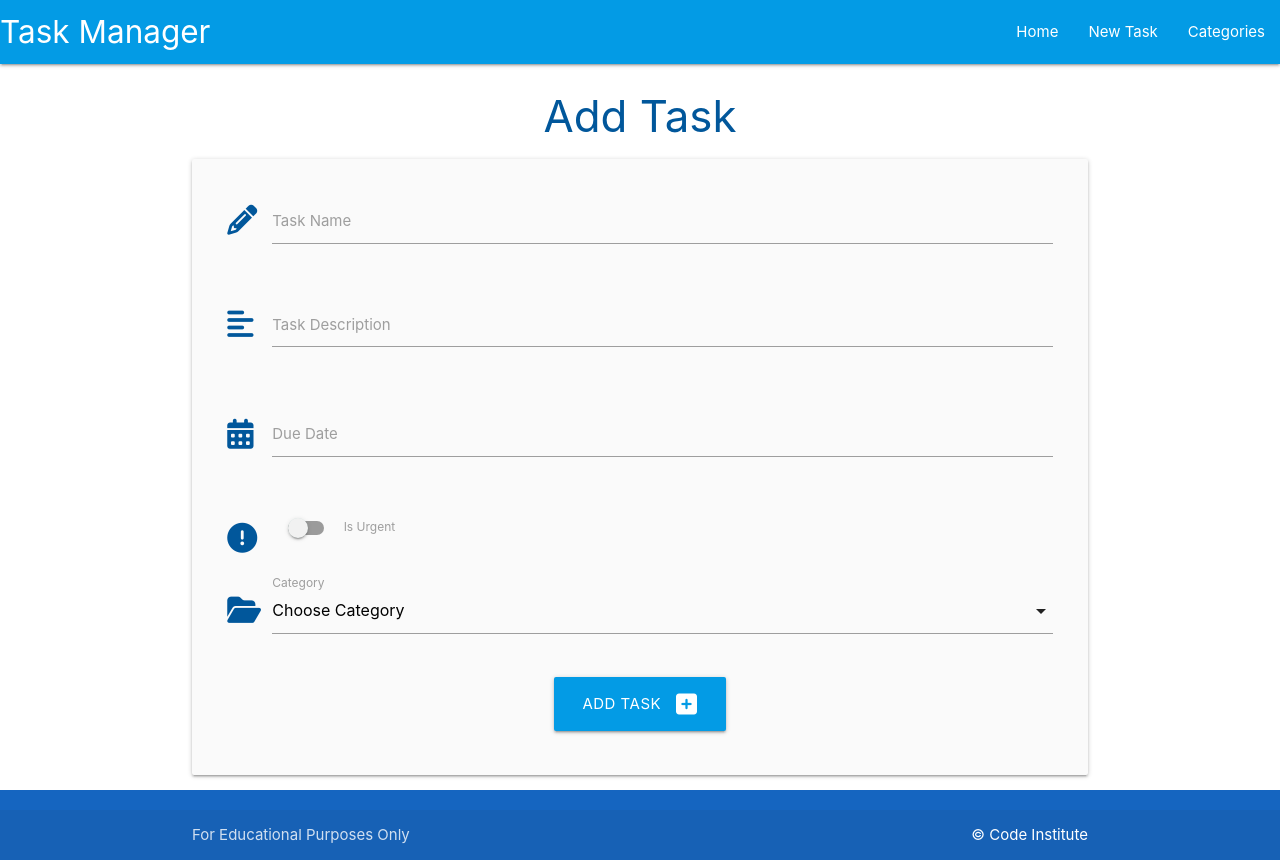
After one commit to Rick-8/db-challenge, a Flask app: page /add_task in a window 1280 px wide. The commit adds this page. Run offline with Flask 2, Linux system fonts and the light colour scheme; data that the repository does not hold is empty.

Commit message:
Add - All sections complete

```diff
--- a/taskmanager/routes.py
+++ b/taskmanager/routes.py
@@ -1,11 +1,12 @@
 from flask import render_template, request, redirect, url_for
 from taskmanager import app, db
-from taskmanager.models import Category
+from taskmanager.models import Category, Task
 
 
 @app.route("/")
 def home():
-    return render_template("tasks.html")
+    tasks = list(Task.query.order_by(Task.id).all())
+    return render_template("tasks.html", tasks=tasks)
 
 
 @app.route("/categories")
@@ -22,3 +23,60 @@ def add_category():
         db.session.commit()
         return redirect(url_for("categories"))
     return render_template("add_category.html")
+
+
+@app.route("/edit_category/<int:category_id>", methods=["GET", "POST"])
+def edit_category(category_id):
+    category = Category.query.get_or_404(category_id)
+    if request.method == "POST":
+        category.category_name = request.form.get("category_name")
+        db.session.commit()
+        return redirect(url_for("categories"))
+    return render_template("edit_category.html", category=category)
+
+
+@app.route("/delete_category/<int:category_id>")
+def delete_category(category_id):
+    category = Category.query.get_or_404(category_id)
+    db.session.delete(category)
+    db.session.commit()
+    return redirect(url_for("categories"))
+
+
+@app.route("/add_task", methods=["GET", "POST"])
+def add_task():
+    categories = list(Category.query.order_by(Category.category_name).all())
+    if request.method == "POST":
+        task = Task(
+            task_name=request.form.get("task_name"),
+            task_description=request.form.get("task_description"),
+            is_urgent=bool(True if request.form.get("is_urgent") else False),
+            due_date=request.form.get("due_date"),
+            category_id=request.form.get("category_id")
+        )
+        db.session.add(task)
+        db.session.commit()
+        return redirect(url_for("home"))
+    return render_template("add_task.html", categories=categories)
+
+
+@app.route("/edit_task/<int:task_id>", methods=["GET", "POST"])
+def edit_task(task_id):
+    task = Task.query.get_or_404(task_id)
+    categories = list(Category.query.order_by(Category.category_name).all())
+    if request.method == "POST":
+        task.task_name = request.form.get("task_name")
+        task.task_description = request.form.get("task_description")
+        task.is_urgent = bool(True if request.form.get("is_urgent") else False)
+        task.due_date = request.form.get("due_date")
+        task.category_id = request.form.get("category_id")
+        db.session.commit()
+    return render_template("edit_task.html", task=task, categories=categories)
+
+
+@app.route("/delete_task/<int:task_id>")
+def delete_task(task_id):
+    task = Task.query.get_or_404(task_id)
+    db.session.delete(task)
+    db.session.commit()
+    return redirect(url_for("home"))
--- a/taskmanager/static/js/script.js
+++ b/taskmanager/static/js/script.js
@@ -1,9 +1,28 @@
-// Sidenav Initialization with options
-document.addEventListener('DOMContentLoaded', function() {
-  var elems = document.querySelectorAll('.sidenav');
+ // Sidenav Initialization with options
+document.addEventListener("DOMContentLoaded", function () {
+  var elems = document.querySelectorAll(".sidenav");
   var options = {
-      edge: 'left', // Side from which the sidenav will open
-      draggable: true // Enable dragging to close the sidenav
+    edge: "left", // Side from which the sidenav will open
+    draggable: true, // Enable dragging to close the sidenav
   };
   M.Sidenav.init(elems, options);
+
+
+  // Datepicker initialization
+  var datepicker = document.querySelectorAll(".datepicker");
+  M.Datepicker.init(datepicker, {
+  format: "yyyy-mm-dd",
+  i18n: {
+    done: "Select"
+  }
+  });
+
+  // select initialization
+  let selects = document.querySelectorAll("select");
+  M.FormSelect.init(selects);
+
+  // collapsible initialization
+  var collapsibles = document.querySelectorAll('.collapsible');
+  var instances = M.Collapsible.init(collapsibles);
+
 });
--- /dev/null
+++ b/taskmanager/templates/add_task.html
@@ -0,0 +1,70 @@
+{% extends "base.html" %}
+{% block content %}
+
+<h3 class="light-blue-text text-darken-4 center-align">Add Task</h3>
+
+<div class="row card-panel grey lighten-5">
+    <form class="col s12" method="POST" action="{{ url_for('add_task') }}">
+        <!-- task name -->
+        <div class="row">
+            <div class="input-field col s12">
+                <i class="fas fa-pencil-alt prefix light-blue-text text-darken-4"></i>
+                <input id="task_name" name="task_name" minlength="5" maxlength="50" type="text" class="validate" required>
+                <label for="task_name">Task Name</label>
+            </div>
+        </div>
+        <!-- task description -->
+        <div class="row">
+            <div class="input-field col s12">
+                <i class="fas fa-align-left prefix light-blue-text text-darken-4"></i>
+                <textarea id="task_description" name="task_description" minlength="5" maxlength="200"
+                    type="text" class="materialize-textarea validate" required></textarea>
+                <label for="task_description">Task Description</label>
+            </div>
+        </div>
+        <!-- due date -->
+        <div class="row">
+            <div class="input-field col s12">
+                <i class="fas fa-calendar-alt prefix light-blue-text text-darken-4"></i>
+                <input id="due_date" name="due_date" type="text" class="datepicker validate" required>
+                <label for="due_date">Due Date</label>
+            </div>
+        </div>
+        <!-- is urgent -->
+        <div class="row">
+            <div class="input-field col s12">
+                <div class="switch">
+                    <i class="fas fa-exclamation-circle prefix light-blue-text text-darken-4"></i>
+                    <label for="is_urgent">
+                        <input id="is_urgent" name="is_urgent" type="checkbox">
+                        <span class="lever"></span>
+                        Is Urgent
+                    </label>
+                </div>
+            </div>
+        </div>
+        <!-- category id -->
+        <div class="row">
+            <div class="input-field col s12">
+                <i class="fas fa-folder-open prefix light-blue-text text-darken-4"></i>
+                <select id="category_id" name="category_id" class="validate" required>
+                    <option value="" disabled selected>Choose Category</option>
+                    {% for category in categories %}
+                        <option value="{{ category.id }}">{{ category.category_name }}</option>
+                    {% endfor %}
+                </select>
+                <label for="category_id">Category</label>
+            </div>
+        </div>
+        <!-- submit button -->
+        <div class="row">
+            <div class="col s12 center-align">
+                <button type="submit" class="btn-large light-blue darken-1">
+                    Add Task <i class="fas fa-plus-square right"></i>
+                </button>
+            </div>
+        </div>
+    </form>
+</div>
+
+{% endblock %}
--- a/taskmanager/templates/base.html
+++ b/taskmanager/templates/base.html
@@ -21,7 +21,7 @@
                 <a href="#" data-target="mobile-demo" class="sidenav-trigger"><i class="fas fa-bars"> menu</i></a>
                 <ul class="right hide-on-med-and-down">
                     <li><a href="{{ url_for('home') }}">Home</a></li>
-                    <li><a href="">New Task</a></li>
+                    <li><a href="{{ url_for('add_task')}}">New Task</a></li>
                     <li><a href="{{ url_for('categories') }}">Categories</a></li>
                 </ul>
             </div>
@@ -29,7 +29,7 @@
 
         <ul class="sidenav" id="mobile-demo">
             <li><a href="{{ url_for('home') }}">Home</a></li>
-            <li><a href="">New Task</a></li>
+            <li><a href="{{ url_for('add_task')}}">New Task</a></li>
             <li><a href="{{ url_for('categories') }}">Categories</a></li>
         </ul>
     </header>
```
Also changed, not shown: taskmanager/__init__.py (+14 -4 lines), taskmanager/templates/categories.html (+23 -6 lines), taskmanager/templates/edit_category.html (added, +29 -0 lines), taskmanager/templates/edit_task.html (added, +82 -0 lines), taskmanager/templates/tasks.html (+50 -1 lines).
